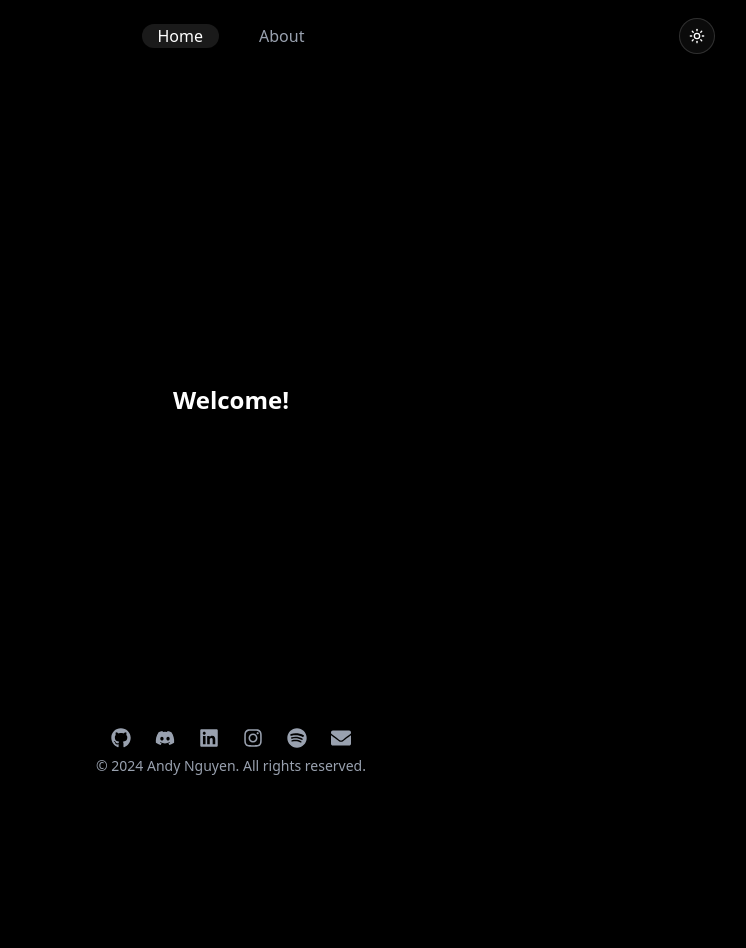
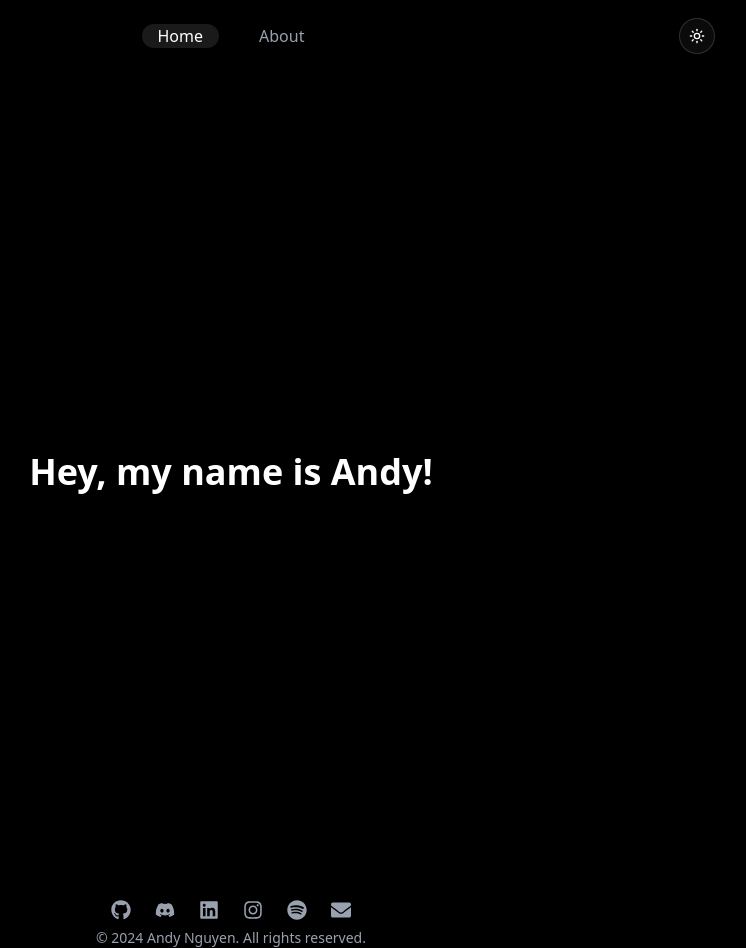
Before and after one commit to csandynguyen1/portfolio-app, a Next.js app: page / in a window 1280 px wide. Shown: the whole page, without its empty margins (409-1155 px from the left). Before the commit the page ends 800 px from the top, so only its background shows below. Built offline with nearby package versions, Linux system fonts and the light colour scheme.

Commit message:
footer pos

```diff
--- a/src/app/page.tsx
+++ b/src/app/page.tsx
@@ -1,19 +1,20 @@
 'use client';
 import { motion } from 'framer-motion';
+import { ArrowUpLeft } from 'lucide-react';
 
 export default function Home() {
   return (
-    <div className="min-h-auto flex flex-col items-center justify-center bg-white dark:bg-black text-black dark:text-white transition-all duration-300">
-      <motion.div
-        initial={{ opacity: 0, x: -20 }}
-        animate={{ opacity: 1, x: 0 }}
-        transition={{ duration: 1.2 }}
-        className="w-full"
-      >
-        <div className="text-2xl font-bold mb-78 mt-78 text-center transition-all duration-25">
-          <h1>Welcome! </h1>
-        </div>
-      </motion.div>
-    </div>
+    <main className="flex flex-col min-h-screen bg-white dark:bg-black text-black dark:text-white transition-all duration-300">
+      <div className="flex-grow flex flex-col items-center justify-center relative">
+        <motion.div
+          initial={{ opacity: 0, y: -20 }}
+          animate={{ opacity: 1, y: 0 }}
+          transition={{ duration: 1.2 }}
+          className="text-center"
+        >
+          <h1 className="text-4xl font-bold">Hey, my name is Andy!</h1>
+        </motion.div>
+      </div>
+    </main>
   );
 }
--- a/src/components/Footer.tsx
+++ b/src/components/Footer.tsx
@@ -9,7 +9,7 @@ import {
 
 export default function Footer() {
   return (
-    <footer className="dark:bg-black bg-white text-center text-sm text-gray-500 dark:text-gray-400 flex flex-col items-center space-y-2 transition-all duration-300">
+    <footer className="dark:bg-black bg-white text-center text-sm text-gray-500 dark:text-gray-400 flex flex-col items-center space-y-2 transition-all duration-300 mt-7">
       <div className="flex space-x-6">
         <a href="https://github.com/csandynguyen1" target="_blank" rel="noopener noreferrer">
           <FaGithub className="h-5 w-5 hover:text-black dark:hover:text-white transition" />
```
Also changed, not shown: src/app/layout.tsx (+18 -18 lines).
